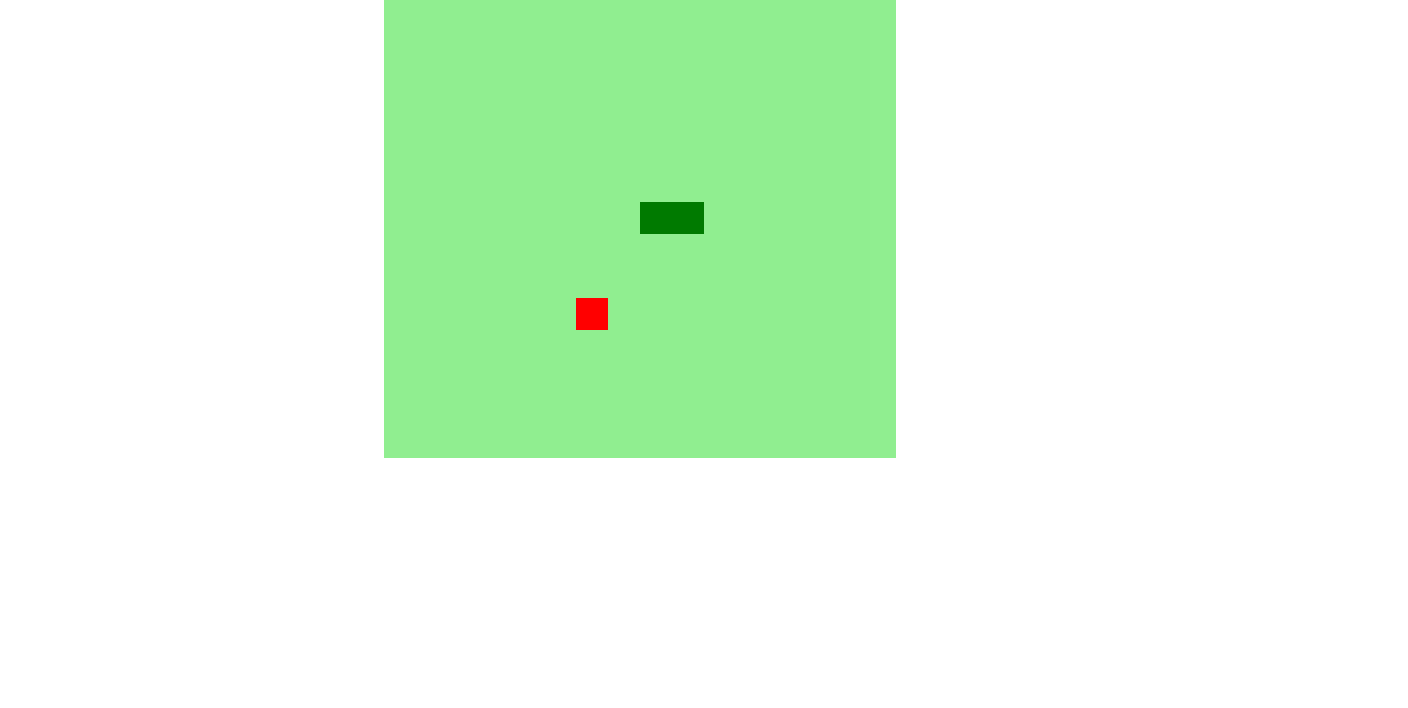
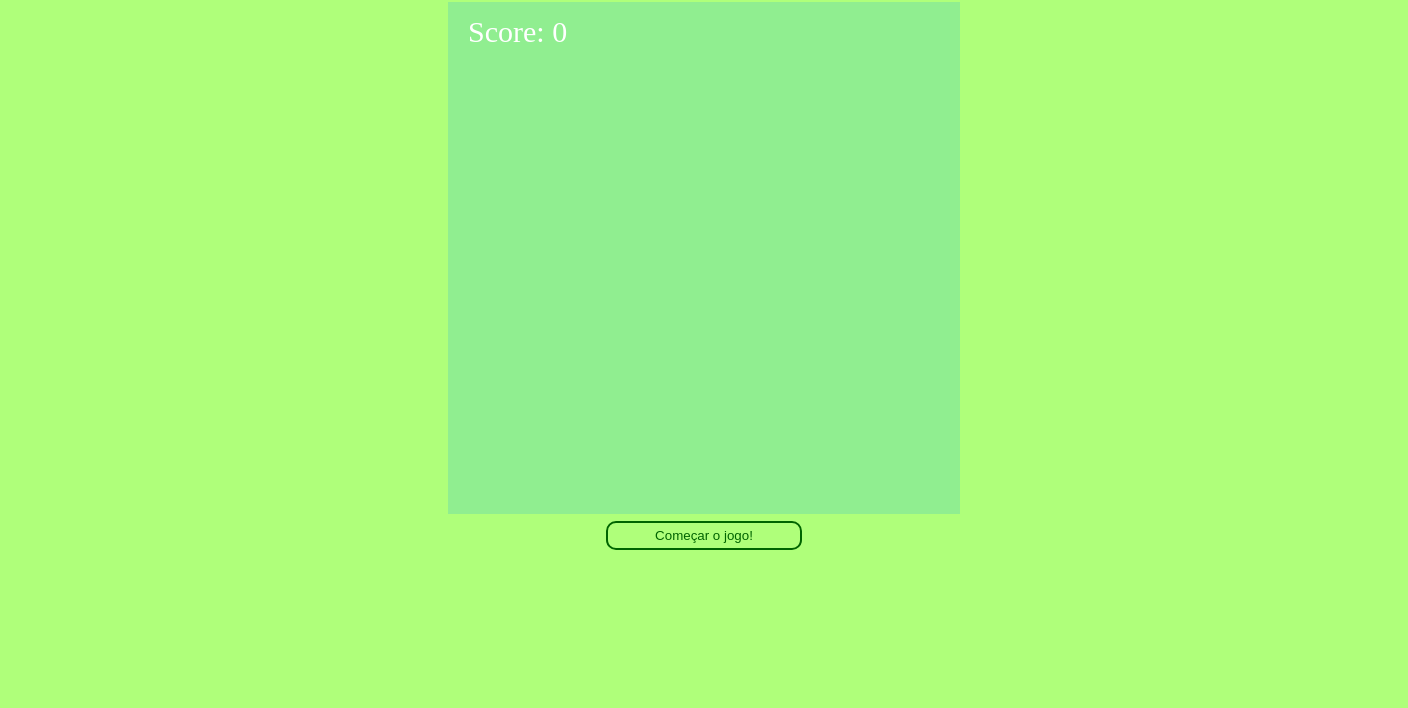
Before and after one commit to alexaugusto23/snake_js, a plain HTML site: page index.html in a window 1280 px wide. Shown: the part 220-928 px from the top of the page, 1408 px wide, since content can reach past the window. Before the commit the page ends 800 px from the top, so only its background shows below. Drawn offline with Linux system fonts and the light colour scheme.

Commit message:
inclusão de botão e score.

```diff
--- a/index.html
+++ b/index.html
@@ -6,7 +6,6 @@
         <meta http-equiv="X-UA-Compatible" content="ie=edge">
         <link rel="shortcut icon" type="image.png" href="/img/snake.png">
         <link rel="stylesheet" href="/style.css">
-        <script defer src="/script.js"></script>
         <title>Snake Game</title>
     </head>
     <body>
@@ -15,5 +14,9 @@
             <h1>SNAKE GAME!</h1>
         </div>
         <canvas id="snake" width="512" height="512"></canvas>
+        <div class="botoes">
+            <button id="iniciar" onclick="iniciar(botao=true)"> Começar o jogo!</button>
+        </div>
     </body>
+    <script defer src="/script.js"></script>
 </html>
--- a/script.js
+++ b/script.js
@@ -1,5 +1,8 @@
 let canvas = document.getElementById("snake");
+let botaoIniciar = document.getElementById("iniciar");
+botaoIniciar = false;
 let context = canvas.getContext("2d");
+let pontos = 0;
 let box = 32;
 let snake = [];
 snake [0] =
@@ -20,6 +23,7 @@ function criarBG()
 {
     context.fillStyle = "lightgreen";
     context.fillRect(0, 0, 16 * box, 16 * box);
+    text('Score: ' + pontos,'30px Cosmic Sans MS', 20, 40, 'white');
 }
 
 function criarCobrinha()
@@ -30,6 +34,14 @@ function criarCobrinha()
         context.fillRect(snake[i].x, snake[i].y, box, box);
     }
 }
+
+function text(txt, fnt, x, y, c)
+{
+    context.fillStyle = c;
+    context.font = fnt;
+    context.fillText(txt, x , y);
+}
+
 
 function drawFood()
 {
@@ -54,9 +66,19 @@ function iniciarJogo()
     if(snake[0].y > 15 * box && direction == "down") {snake[0].y = 0;}
     if(snake[0].y < 0 * box && direction == "up") {snake[0].y = 16 * box;}
 
+    for(i = 1; i < snake.length; i++)
+    {
+        if(snake[0].x == snake[i].x && snake[0].y == snake[i].y)
+        {
+            clearInterval(jogo);
+            alert('Game Over :(');
+        }
+    }
+
     criarBG();
     criarCobrinha();
     drawFood();
+    //score();
 
     let snakeX = snake[0].x;
     let snakeY = snake[0].y;
@@ -73,7 +95,8 @@ function iniciarJogo()
     else
     {
         food.x = Math.floor(Math.random() * 15 + 1) * box,
-        food.y = Math.floor(Math.random() * 15 + 1) * box
+        food.y = Math.floor(Math.random() * 15 + 1) * box,
+        pontos += 1
     }
 
     let newHead =
@@ -86,4 +109,16 @@ function iniciarJogo()
 
 }
 
-let jogo = setInterval(iniciarJogo, 100);
+function iniciar(botaoIniciar)
+{
+    if(botaoIniciar == true)
+    {
+        let jogo = setInterval(iniciarJogo, 100);
+    }
+    else{criarBG();}
+}
+
+
+iniciar();
+
+//let jogo = setInterval(iniciarJogo, 100);
--- a/style.css
+++ b/style.css
@@ -13,6 +13,8 @@ body{
     align-items: center;
     background-color:white;
     color: rgb(0, 122, 0);
+    padding: 5% ;
+    background-color: rgb(175, 255, 122);
 }
 
 .container
@@ -22,9 +24,10 @@ body{
     align-items: center;
     justify-content: center;
     width: 41%;
-    border: 1px solid black;
+    border: 2px solid rgb(141, 0, 0);
     border-radius: 5px;
     margin-bottom: 5px;
+    padding: 10px 0px 10px 0px;
 }
 
 
@@ -37,3 +40,32 @@ body{
 {
     text-align: center;
 }
+
+
+.botoes
+{
+    display: flex;
+    align-items: center;
+    justify-content: center;
+    padding-top: 5px;
+
+}
+
+button
+{
+    background-color: transparent;
+    border-radius: 10px;
+    border: 2px solid;
+    color: darkgreen;
+    margin: 1% ;
+    padding: 5px;
+    width: 200px;
+    outline: 0;
+}
+
+button:hover
+{
+    background-color: darkgreen;
+    color: aliceblue;
+    border-color: darkgreen;
+}
```
